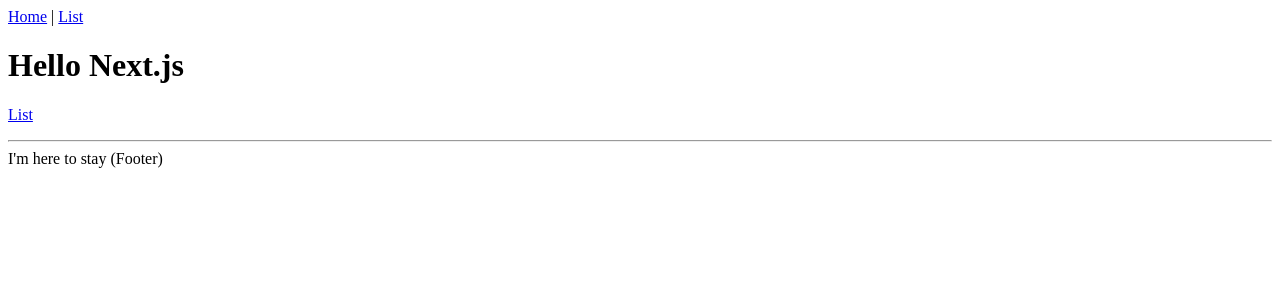
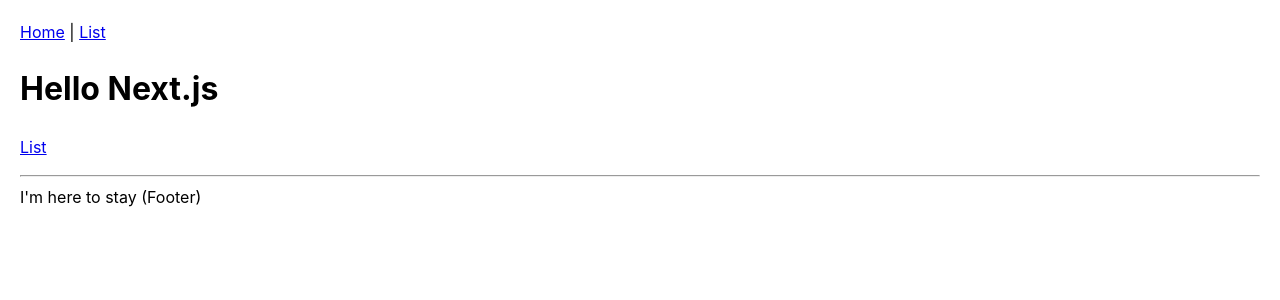
Before and after one commit to dsk52/post, a Next.js app: page / in a window 1280 px wide. Shown: the top 300 px of the page. Built offline with nearby package versions, Linux system fonts and the light colour scheme.

Commit message:
globalなスタイルを全体で読み込むように調整

```diff
--- /dev/null
+++ b/global.css
@@ -0,0 +1,7 @@
+body {
+  padding: 20px 20px 60px;
+  max-width: 1280px;
+  margin: 0 auto;
+  font-family: 'SF Pro Text', 'SF Pro Icons', 'Helvetica Neue', 'Helvetica', 'Arial', sans-serif;
+  font-size: 16px;
+}
--- a/package.json
+++ b/package.json
@@ -28,6 +28,7 @@
     "eslint-plugin-prettier": "^3.3.1",
     "eslint-plugin-react": "^7.22.0",
     "prettier": "^2.2.1",
+    "sanitize.css": "^12.0.1",
     "typescript": "4.0"
   },
   "license": "MIT"
--- /dev/null
+++ b/pages/_app.tsx
@@ -0,0 +1,10 @@
+import type { AppProps } from 'next/app'
+
+import 'sanitize.css'
+import '../global.css'
+
+function MyApp({ Component, pageProps }: AppProps) {
+  return <Component {...pageProps} />
+}
+
+export default MyApp
```
Also changed, not shown: 1 other file (tests, documents, lock files or other folders).
